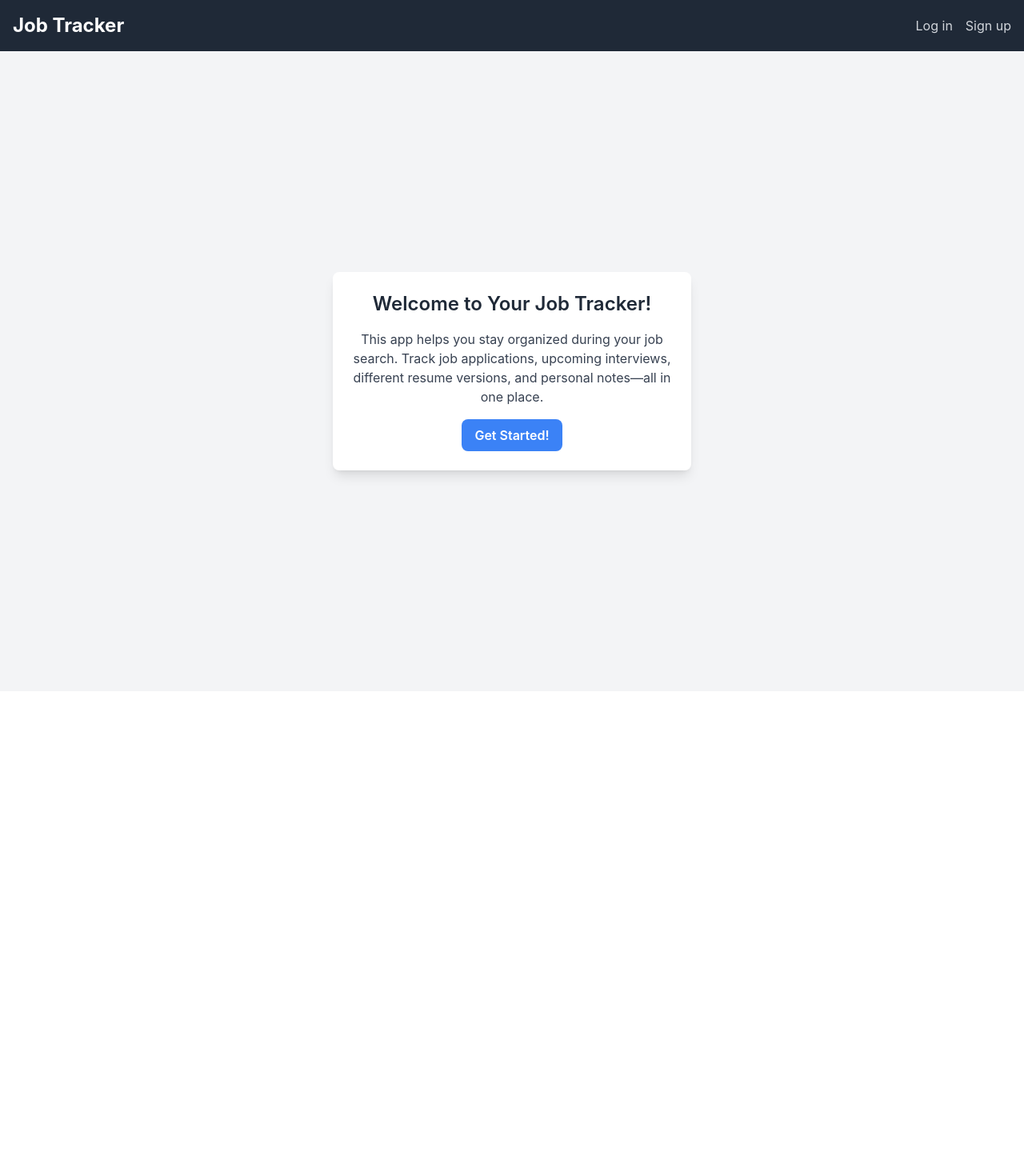
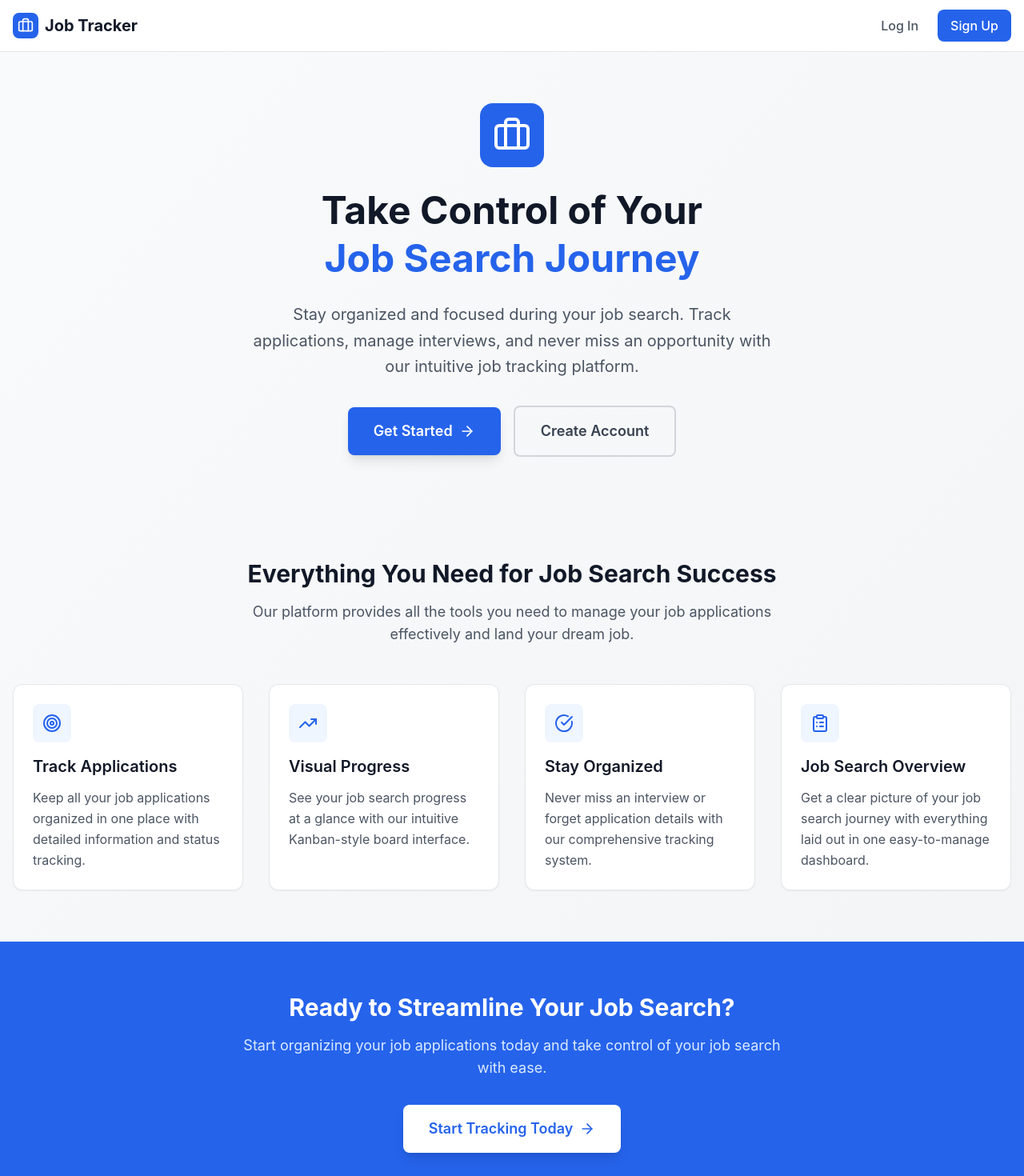
Before and after one commit to YasinBou/Job-Tracker, a React (Create React App) app in the folder frontend/: page / in a window 1280 px wide. Shown: the top 1470 px of the page at 80% size. Before the commit the page ends 864 px from the top, so only its background shows below. Built offline with nearby package versions, Linux system fonts and the light colour scheme; no server answers.

Commit message:
Feature: Home page and nav bar UI has been updated to a modern layout

```diff
--- a/frontend/src/pages/landing/landing.tsx
+++ b/frontend/src/pages/landing/landing.tsx
@@ -1,20 +1,135 @@
+import {
+  ArrowRight,
+  Briefcase,
+  CheckCircle,
+  ClipboardList,
+  Target,
+  TrendingUp,
+} from "lucide-react";
 import { Link } from "react-router-dom";
-import { BlueButton } from "../../components/blue-button/blue-button";
-import { NoteModal } from "../../components/note-modal/note-modal";
 
 export const Landing = () => {
+  const features = [
+    {
+      icon: Target,
+      title: "Track Applications",
+      description:
+        "Keep all your job applications organized in one place with detailed information and status tracking.",
+    },
+    {
+      icon: TrendingUp,
+      title: "Visual Progress",
+      description:
+        "See your job search progress at a glance with our intuitive Kanban-style board interface.",
+    },
+    {
+      icon: CheckCircle,
+      title: "Stay Organized",
+      description:
+        "Never miss an interview or forget application details with our comprehensive tracking system.",
+    },
+    {
+      icon: ClipboardList,
+      title: "Job Search Overview",
+      description:
+        "Get a clear picture of your job search journey with everything laid out in one easy-to-manage dashboard.",
+    },
+  ];
+
   return (
-    <div className="flex items-center justify-center min-h-screen bg-gray-100 p-4">
-      <NoteModal title="Welcome to Your Job Tracker!">
-        <p>
-          This app helps you stay organized during your job search. Track job
-          applications, upcoming interviews, different resume versions, and
-          personal notes—all in one place.
-        </p>
-        <Link to={"/login"} className="mt-4 block">
-          <BlueButton title={"Get Started!"} />
-        </Link>
-      </NoteModal>
+    <div className="min-h-screen bg-gradient-to-br from-gray-50 to-gray-100">
+      {/* Hero Section */}
+      <div className="container mx-auto px-4 py-16">
+        <div className="text-center max-w-4xl mx-auto">
+          <div className="flex justify-center mb-6">
+            <div className="p-4 bg-blue-600 rounded-2xl">
+              <Briefcase className="w-12 h-12 text-white" />
+            </div>
+          </div>
+
+          <h1 className="text-5xl font-bold text-gray-900 mb-6 leading-tight">
+            Take Control of Your
+            <span className="text-blue-600 block">Job Search Journey</span>
+          </h1>
+
+          <p className="text-xl text-gray-600 mb-8 leading-relaxed max-w-2xl mx-auto">
+            Stay organized and focused during your job search. Track
+            applications, manage interviews, and never miss an opportunity with
+            our intuitive job tracking platform.
+          </p>
+
+          <div className="flex flex-col sm:flex-row gap-4 justify-center items-center">
+            <Link
+              to="/login"
+              className="inline-flex items-center gap-2 px-8 py-4 bg-blue-600 text-white rounded-lg hover:bg-blue-700 transition-all duration-200 shadow-lg hover:shadow-xl font-semibold text-lg"
+            >
+              Get Started
+              <ArrowRight className="w-5 h-5" />
+            </Link>
+            <Link
+              to="/register"
+              className="inline-flex items-center gap-2 px-8 py-4 border-2 border-gray-300 text-gray-700 rounded-lg hover:border-gray-400 hover:bg-gray-50 transition-all duration-200 font-semibold text-lg"
+            >
+              Create Account
+            </Link>
+          </div>
+        </div>
+      </div>
+
+      {/* Features Section */}
+      <div className="container mx-auto px-4 py-16">
+        <div className="text-center mb-12">
+          <h2 className="text-3xl font-bold text-gray-900 mb-4">
+            Everything You Need for Job Search Success
+          </h2>
+          <p className="text-gray-600 text-lg max-w-2xl mx-auto">
+            Our platform provides all the tools you need to manage your job
+            applications effectively and land your dream job.
+          </p>
+        </div>
+
+        <div className="grid grid-cols-1 md:grid-cols-2 lg:grid-cols-4 gap-8">
+          {features.map((feature, index) => {
+            const Icon = feature.icon;
+            return (
+              <div
+                key={index}
+                className="bg-white rounded-xl p-6 shadow-sm border border-gray-200 hover:shadow-md transition-all duration-200 hover:border-gray-300"
+              >
+                <div className="p-3 bg-blue-50 rounded-lg w-fit mb-4">
+                  <Icon className="w-6 h-6 text-blue-600" />
+                </div>
+                <h3 className="text-xl font-semibold text-gray-900 mb-3">
+                  {feature.title}
+                </h3>
+                <p className="text-gray-600 leading-relaxed">
+                  {feature.description}
+                </p>
+              </div>
+            );
+          })}
+        </div>
+      </div>
+
+      {/* CTA Section */}
+      <div className="bg-blue-600 py-16">
+        <div className="container mx-auto px-4 text-center">
+          <h2 className="text-3xl font-bold text-white mb-4">
+            Ready to Streamline Your Job Search?
+          </h2>
+          <p className="text-blue-100 text-lg mb-8 max-w-2xl mx-auto">
+            Start organizing your job applications today and take control of
+            your job search with ease.
+          </p>
+          <Link
+            to="/register"
+            className="inline-flex items-center gap-2 px-8 py-4 bg-white text-blue-600 rounded-lg hover:bg-gray-50 transition-all duration-200 shadow-lg font-semibold text-lg"
+          >
+            Start Tracking Today
+            <ArrowRight className="w-5 h-5" />
+          </Link>
+        </div>
+      </div>
     </div>
   );
 };
--- a/frontend/src/pages/nav-bar/nav-bar.tsx
+++ b/frontend/src/pages/nav-bar/nav-bar.tsx
@@ -1,3 +1,4 @@
+import { Briefcase } from "lucide-react";
 import { Link } from "react-router-dom";
 import { useAuth } from "../../context/auth-context";
 
@@ -9,37 +10,46 @@ export const Navbar = ({ isLoggedIn }: NavbarProps) => {
   const { logout } = useAuth();
 
   return (
-    <nav className="bg-gray-800 p-4">
-      <div className="flex items-center justify-between w-full">
+    <nav className="bg-white shadow-sm border-b border-gray-200">
+      <div className="container mx-auto px-4">
+        <div className="flex items-center justify-between h-16">
           <Link
             to={isLoggedIn ? "/board" : "/"}
-          className="text-white text-2xl font-bold"
+            className="flex items-center gap-2 text-gray-900 hover:text-blue-600 transition-colors"
           >
-          Job Tracker
+            <div className="p-1.5 bg-blue-600 rounded-lg">
+              <Briefcase className="w-5 h-5 text-white" />
+            </div>
+            <span className="text-xl font-bold">Job Tracker</span>
           </Link>
-        <div className="flex space-x-4">
+
+          <div className="flex items-center space-x-6">
             {isLoggedIn ? (
+              <button
+                onClick={logout}
+                className="text-gray-600 hover:text-gray-900 font-medium transition-colors"
+              >
+                Log Out
+              </button>
+            ) : (
               <>
                 <Link
-                to="/"
-                className="text-gray-300 hover:text-white"
-                onClick={logout}
+                  to="/login"
+                  className="text-gray-600 hover:text-gray-900 font-medium transition-colors"
                 >
-                Log Out
+                  Log In
                 </Link>
-            </>
-          ) : (
-            <>
-              <Link to="/login" className="text-gray-300 hover:text-white">
-                Log in
-              </Link>
-              <Link to="/register" className="text-gray-300 hover:text-white">
-                Sign up
+                <Link
+                  to="/register"
+                  className="px-4 py-2 bg-blue-600 text-white rounded-lg hover:bg-blue-700 transition-colors font-medium"
+                >
+                  Sign Up
                 </Link>
               </>
             )}
           </div>
         </div>
+      </div>
     </nav>
   );
 };
```
Lines whose indentation alone changed are shown as unchanged.
